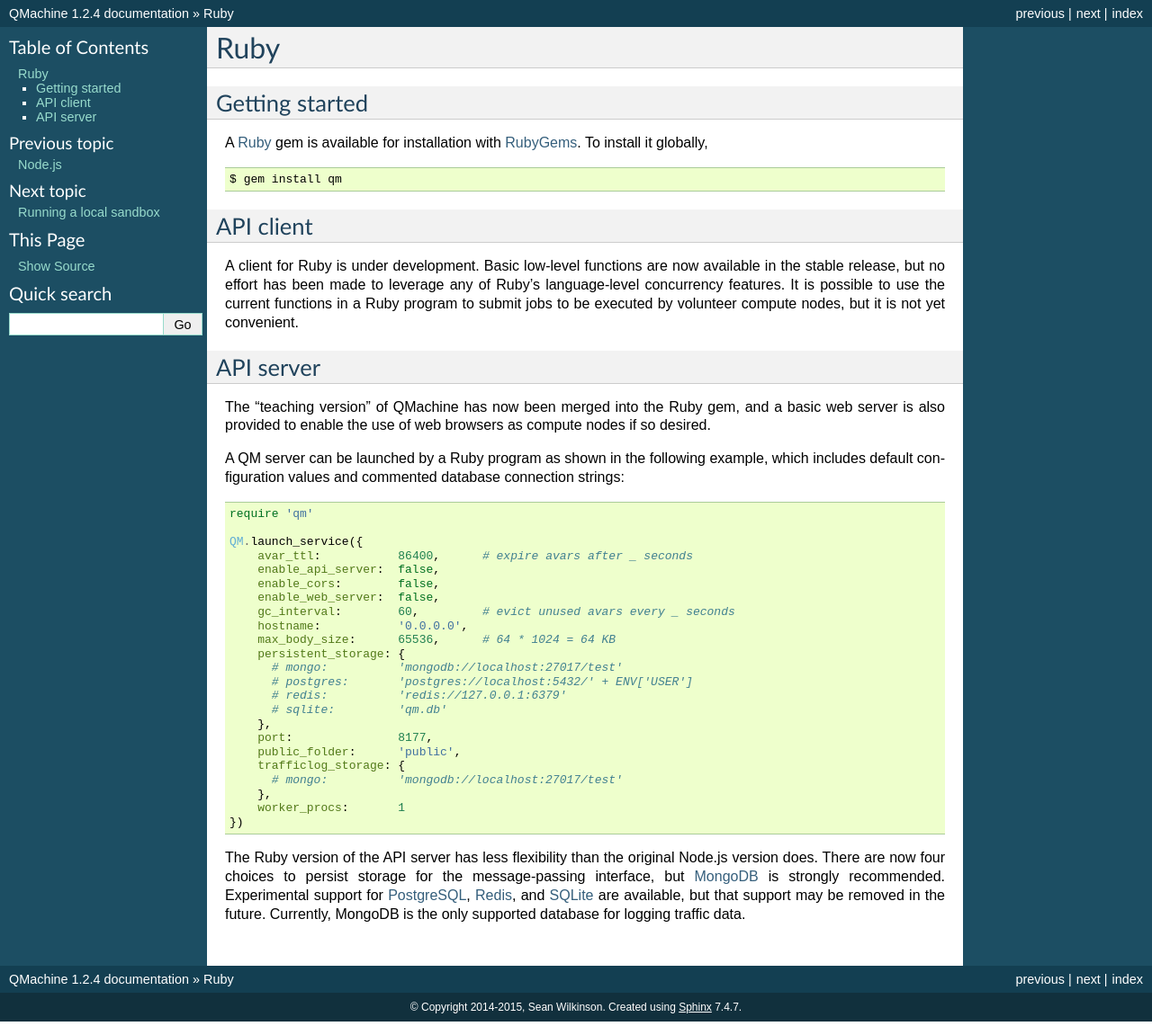
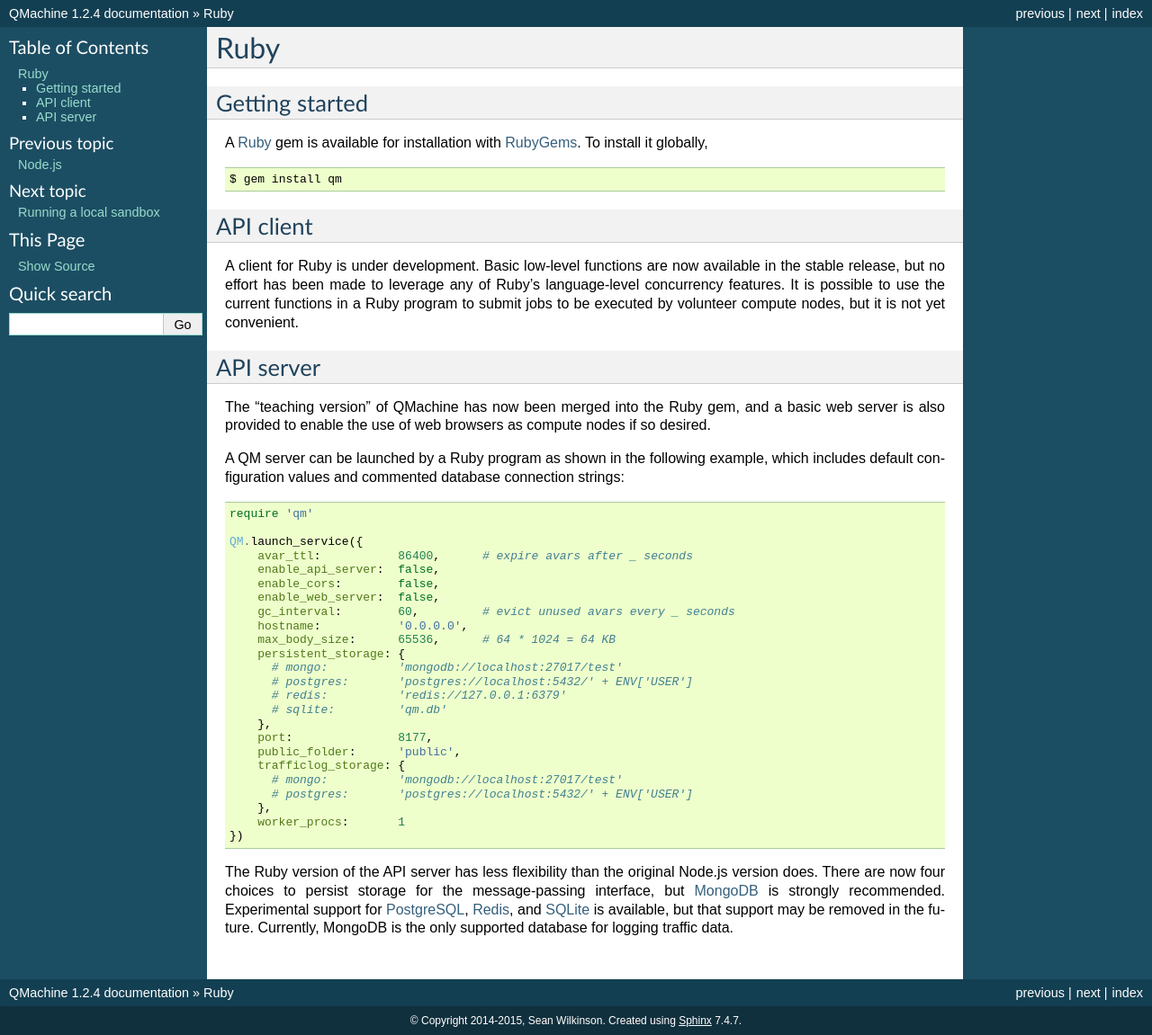
Before and after one commit to qmachine/qmachine, a Sphinx documentation site: the page built from docs/ruby.rst, in a window 1280 px wide. Shown: the whole page at 90% size. Built offline with Sphinx 7.4.7, drawn with Linux system fonts in a browser that asks for light colours.

Commit message:
Experimental port of Postgres logging with hstore for Ruby

```diff
--- a/docs/ruby.rst
+++ b/docs/ruby.rst
@@ -55,6 +55,7 @@ connection strings:
         public_folder:      'public',
         trafficlog_storage: {
           # mongo:          'mongodb://localhost:27017/test'
+          # postgres:       'postgres://localhost:5432/' + ENV['USER']
         },
         worker_procs:       1
     })
@@ -63,7 +64,7 @@ connection strings:
 The Ruby version of the API server has less flexibility than the original
 Node.js version does. There are now four choices to persist storage for the
 message-passing interface, but MongoDB_ is strongly recommended. Experimental
-support for PostgreSQL_, Redis_, and SQLite_ are available, but that support
+support for PostgreSQL_, Redis_, and SQLite_ is available, but that support
 may be removed in the future. Currently, MongoDB is the only supported database
 for logging traffic data.
 
```
